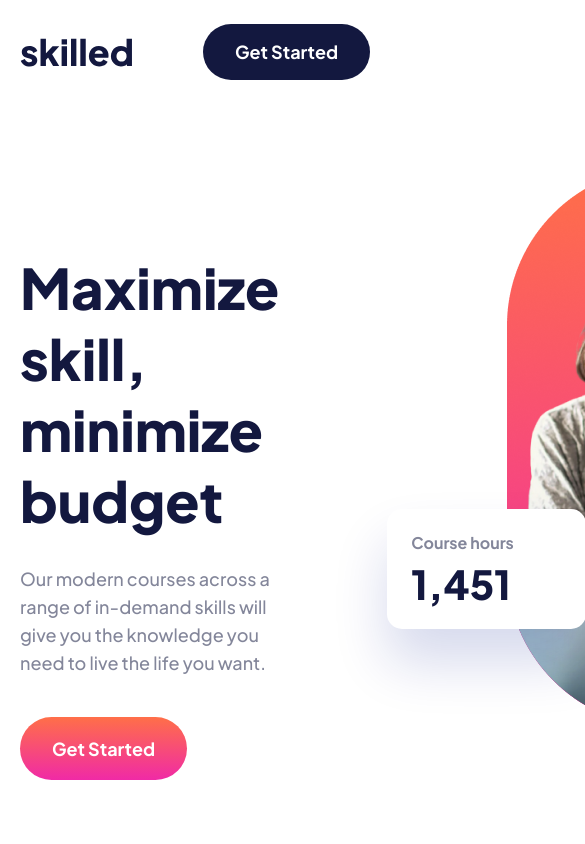
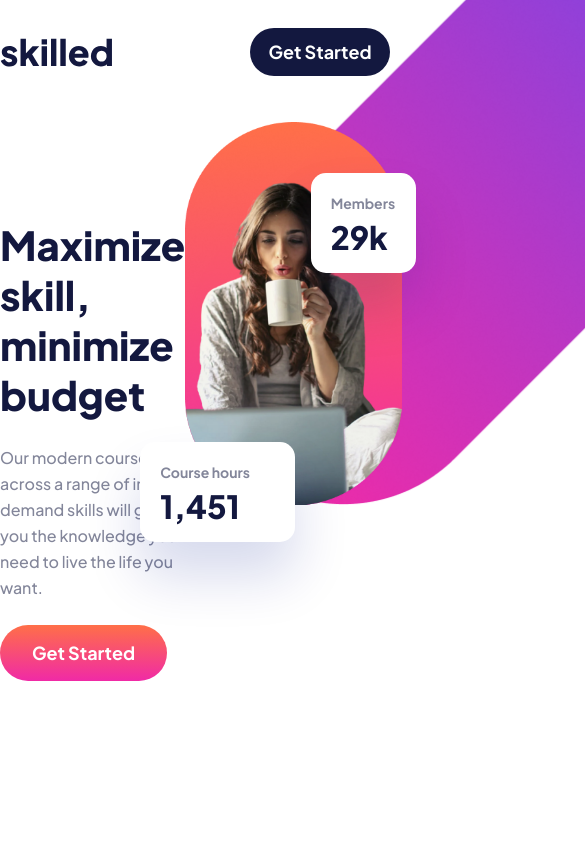
Before and after one commit to NazarPentsarskyi/Skilled-e-learning-landing-page, a plain HTML site: page index.html in a window 390 px wide. Shown: the top 844 px of the page, 585 px wide, since content can reach past the window. Drawn offline with Linux system fonts and the light colour scheme.

Commit message:
tablet Responsive

```diff
--- a/css/media.css
+++ b/css/media.css
@@ -1,7 +1,129 @@
 @media(max-width:768px) {
-
+  .body {
+    font-size: 16px;
+    line-height: 26px;
+  }
+  .wrapper {
+    max-width: 768px;
+  }
+  .container {
+    max-width: 688px;
+    padding: 0;
+  }
+  .header {
+    height: 122px;
+    padding: 24px 0 50px;
+  }
+  .header__btn,
+  .footer__btn {
+    width: 140px;
+    height: 48px;
+  }
+  .info__left {
+    padding: 98px 0 186px 0;
+  }
+  .left__title {
+    font-size: 40px;
+    line-height: 50px;
+    margin-bottom: 25px;
+  }
+  .left__text {
+    font-weight: 500;
+    font-size: 16px;
+    line-height: 26px;
+    max-width: 398px;
+    margin-bottom: 24px;
+  }
+  .left__btn {
+    height: 56px;
+  }
+  .right__inner {
+    width: 216.54px;
+    height: 382.53px;
+  }
+  .right__line {
+    height: 504,3px;
+    background-position: bottom 0 left 0;
+    background-size: contain;
+    background-repeat: no-repeat;
+  }
+  .right_girl {
+    width: 216.54px;
+    height: 382.53px;
+    background-size:contain;
+  }
+  .right__cards {
+    padding: 16px 20px 16px;
+    height: 100px;
+  }
+  .card-left {
+    width: 155px;
+    bottom: -37px;
+    left: -45px;
+  }
+  .cards__title {
+    font-size: 14px;
+    line-height: 28px;
+    margin-bottom: 0;
+  }
+  .carsd__quant {
+    font-weight: 800;
+    font-size: 32px;
+    line-height: 40px;
+  }
+  .card-right {
+    width: 105px;
+    right: -14px;
+    top: 51px;
+  }
+  .courses {
+    padding-bottom: 30px;
+  }
+  .courses__card {
+    width: 339px;
+    height: 259px;
+    margin-bottom: 56px;
+    padding: 56px 22px 32px;
+  }
+  .first-card__title {
+    font-weight: 800;
+    font-size: 24px;
+    line-height: 32px;
+  }
+  .card__inner {
+    min-height: 171px;
+  }
+  .card__title {
+    font-size: 20px;
+    line-height: 25px;
+  }
+  .card__text {
+    margin-bottom: 24px;
+  }
+  .card__btn {
+    font-size: 18px;
+    line-height: 28px;
+  }
+  .footer {
+    padding: 36px 40px;
+  }
 }
 
 @media(max-width:375px) {
+  .wrapper {
+    max-width: 375px;
+  }
+  .container {
+    max-width: 343px;
+  }
+  .header {
+    height: 102px;
+    padding: 16px 0 38px;
+  }
+  .info__inner {
+    display: block;
+  }
+
+
 
 }
--- a/css/style.css
+++ b/css/style.css
@@ -201,7 +201,6 @@ body {
 .first-card {
   background: linear-gradient(180deg, #FF6F48 0%, #F02AA6 100%);
   border-radius: 15px;
-
 }
 
 .first-card__title {
@@ -248,7 +247,6 @@ body {
 
 .card__btn:active {
   color: #FFA7C3;
-
 }
 
 .footer {
```
